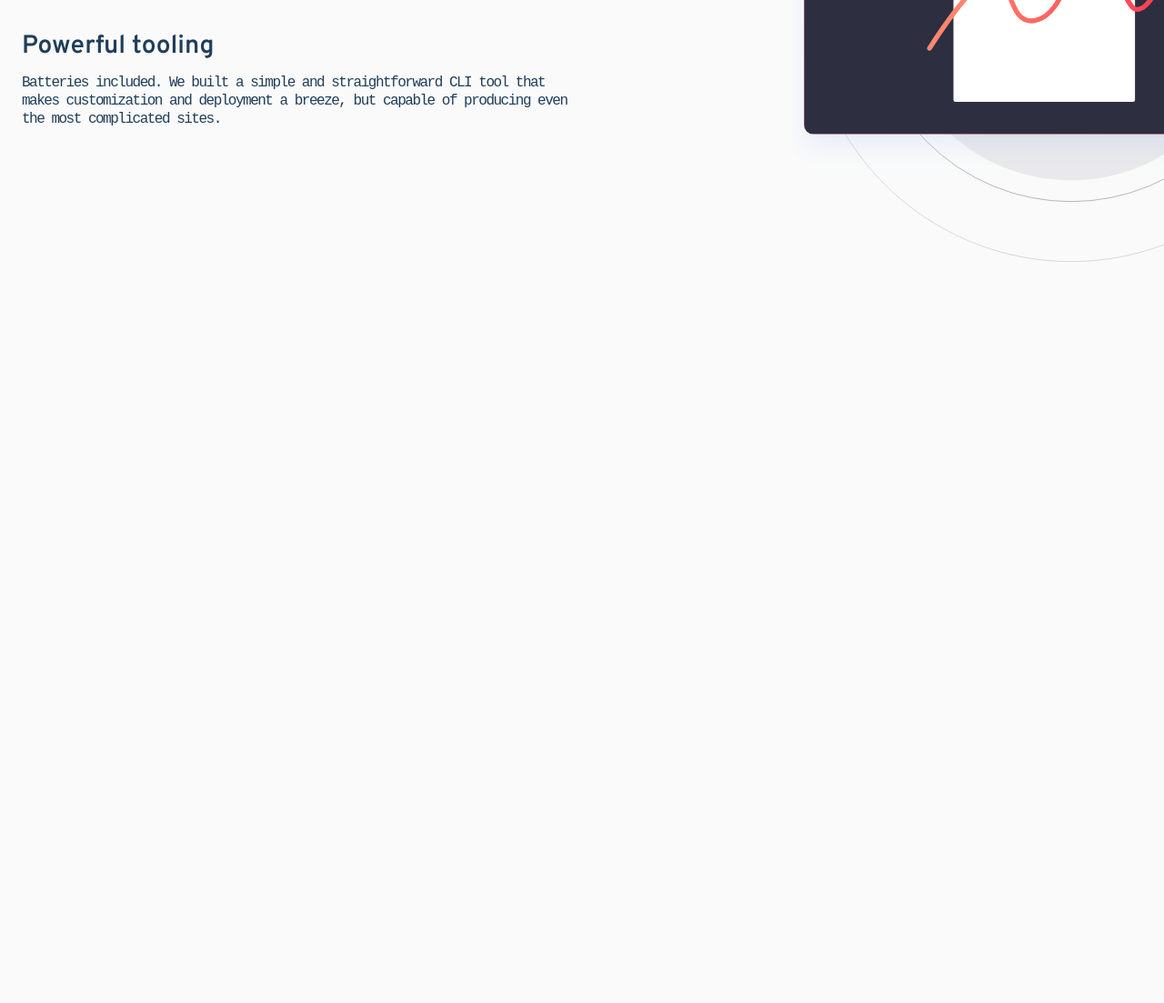
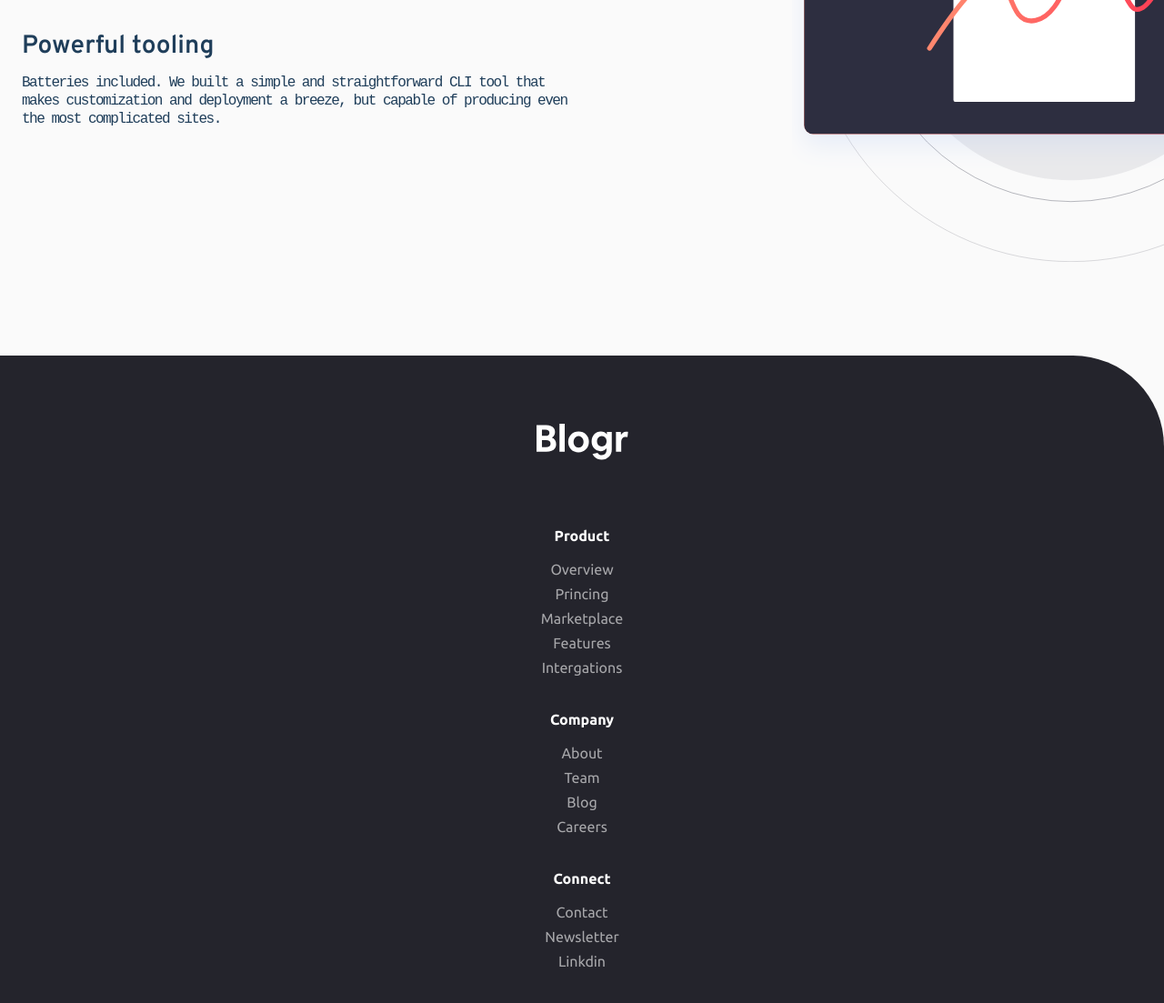
Before and after one commit to lasha-abuladze/bloger-landing-page, a website: page index.html in a window 1280 px wide. Shown: the part 2162-3265 px from the top of the page at 91% size. Before the commit the page ends 2453 px from the top, so only its background shows below. Drawn offline with Linux system fonts and the light colour scheme; a web font is replaced by a local one.

Commit message:
add footer

```diff
--- a/index.html
+++ b/index.html
@@ -219,6 +219,35 @@
 
     </section>
 
+    <footer class="footer">
+        <img class="footer-logo" src="./images/logo.svg" alt="logo.svg">
+
+        <ul>
+            <li><a href="#">Product</a></li>
+            <li><a href="#">Overview</a></li>
+            <li><a href="#">Princing</a></li>
+            <li><a href="#">Marketplace</a></li>
+            <li><a href="#">Features</a></li>
+            <li><a href="#">Intergations</a></li>
+        </ul>
+
+        <ul>
+            <li><a href="#">Company</a></li>
+            <li><a href="#">About</a></li>
+            <li><a href="#">Team</a></li>
+            <li><a href="#">Blog</a></li>
+            <li><a href="#">Careers</a></li>
+        </ul>
+
+        <ul>
+            <li><a href="#">Connect</a></li>
+            <li><a href="#">Contact</a></li>
+            <li><a href="#">Newsletter</a></li>
+            <li><a href="#">Linkdin</a></li>
+        </ul>
+
+    </footer>
+
 
 
 
--- a/main.scss
+++ b/main.scss
@@ -355,6 +355,48 @@ body {
     .laptop {
         background-image: url(./images/illustration-laptop-mobile.svg);
     }
+}
+
+.footer {
+    border-radius: 0px 100px 0px 0px;
+    background: #24242C;
+    text-align: center;
+    padding: 75px 0px;
+    box-sizing: border-box;
+    margin-top: 100px;
+
+    .footer-logo {
+        margin-bottom: 72px;
+    }
+
+    ul {
+        margin-bottom: 40px;
+
+        &:last-child {
+            margin: 0px;
+        }
+
+        a {
+            font-family: $ubuntu;
+            color: rgba(255, 255, 255, 0.6);
+            font-weight: 400;
+        }
+
+        li {
+            margin-bottom: 10px;
+
+            &:first-child {
+                margin: 0px;
+                margin-bottom: 20px;
+
+                a {
+                    color: #fff;
+                    font-weight: 600;
+                }
+            }
+        }
+    }
+
 }
 
 
```
Also changed, not shown: style.css.
